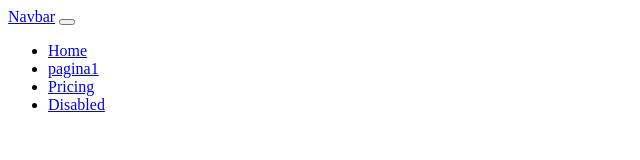
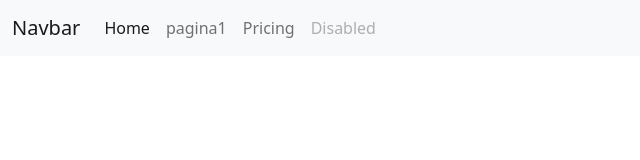
Before and after one commit to sofiaaanto/Clase4, a plain HTML site: page pagina1.html in a window 1280 px wide. Shown: the whole page, without its empty margins (0-640 px from the left). Drawn offline with nearby package versions, Linux system fonts and the light colour scheme.

Commit message:
finclase

```diff
--- a/pagina1.html
+++ b/pagina1.html
@@ -4,7 +4,12 @@
         <meta charset="UTF-8">
         <meta name="viewport" content="width">
     </head>
+    <title> BOOSTRAP 5.0 </title>
+    <!-- Bootstrap CSS -->
+<link href="https://cdn.jsdelivr.net/npm/bootstrap@5.0.2/dist/css/bootstrap.min.css" rel="stylesheet" integrity="sha384-EVSTQN3/azprG1Anm3QDgpJLIm9Nao0Yz1ztcQTwFspd3yD65VohhpuuCOmLASjC" crossorigin="anonymous">
     <body>
+              <!-- Option 1: Bootstrap Bundle with Popper -->
+    <script src="https://cdn.jsdelivr.net/npm/bootstrap@5.0.2/dist/js/bootstrap.bundle.min.js" integrity="sha384-MrcW6ZMFYlzcLA8Nl+NtUVF0sA7MsXsP1UyJoMp4YLEuNSfAP+JcXn/tWtIaxVXM" crossorigin="anonymous"></script>
         <section>
             <nav class="navbar navbar-expand-lg navbar-light bg-light">
                 <div class="container-fluid">
@@ -15,7 +20,7 @@
                   <div class="collapse navbar-collapse" id="navbarNav">
                     <ul class="navbar-nav">
                       <li class="nav-item">
-                        <a class="nav-link active" aria-current="page" href="#">Home</a>
+                        <a class="nav-link active" aria-current="page" href="index.html">Home</a>
                       </li>
                       <li class="nav-item">
                         <a class="nav-link" href="#">pagina1</a>
```
Also changed, not shown: index.html (+1 -1 lines).
